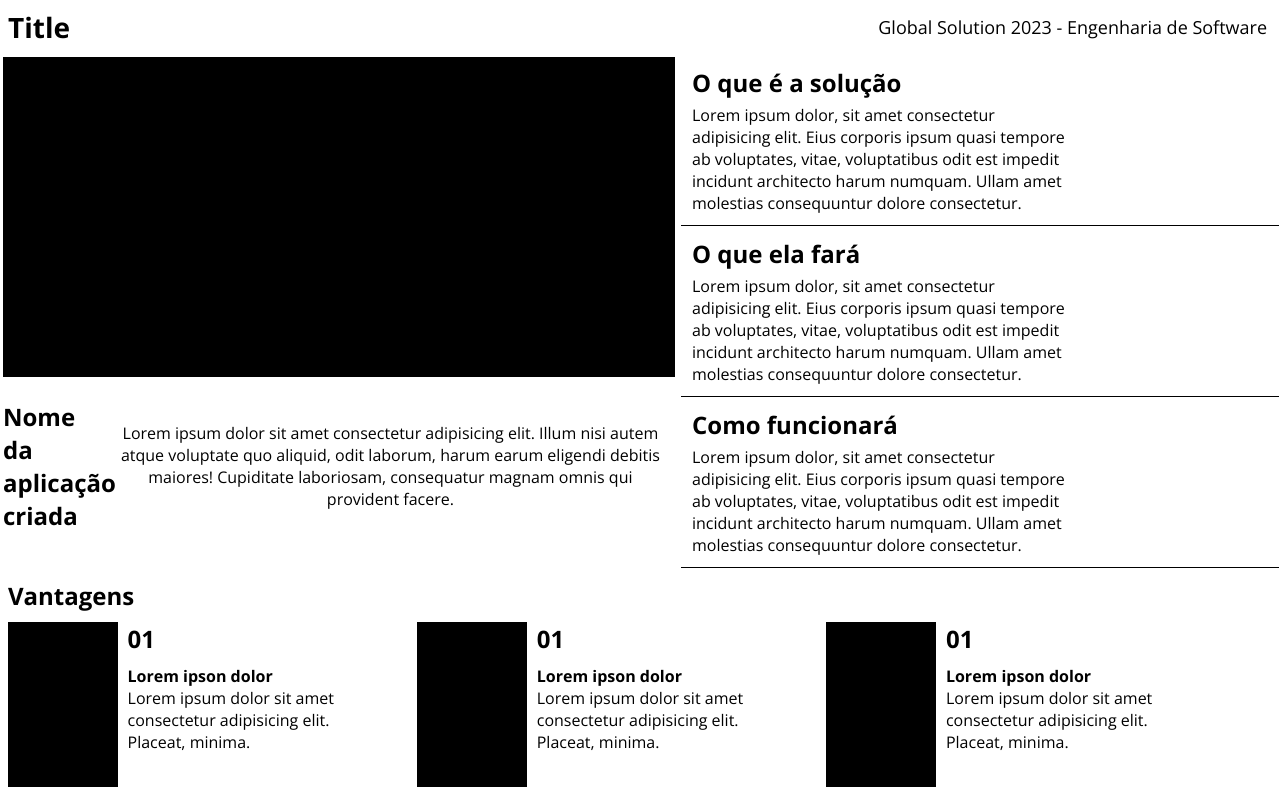
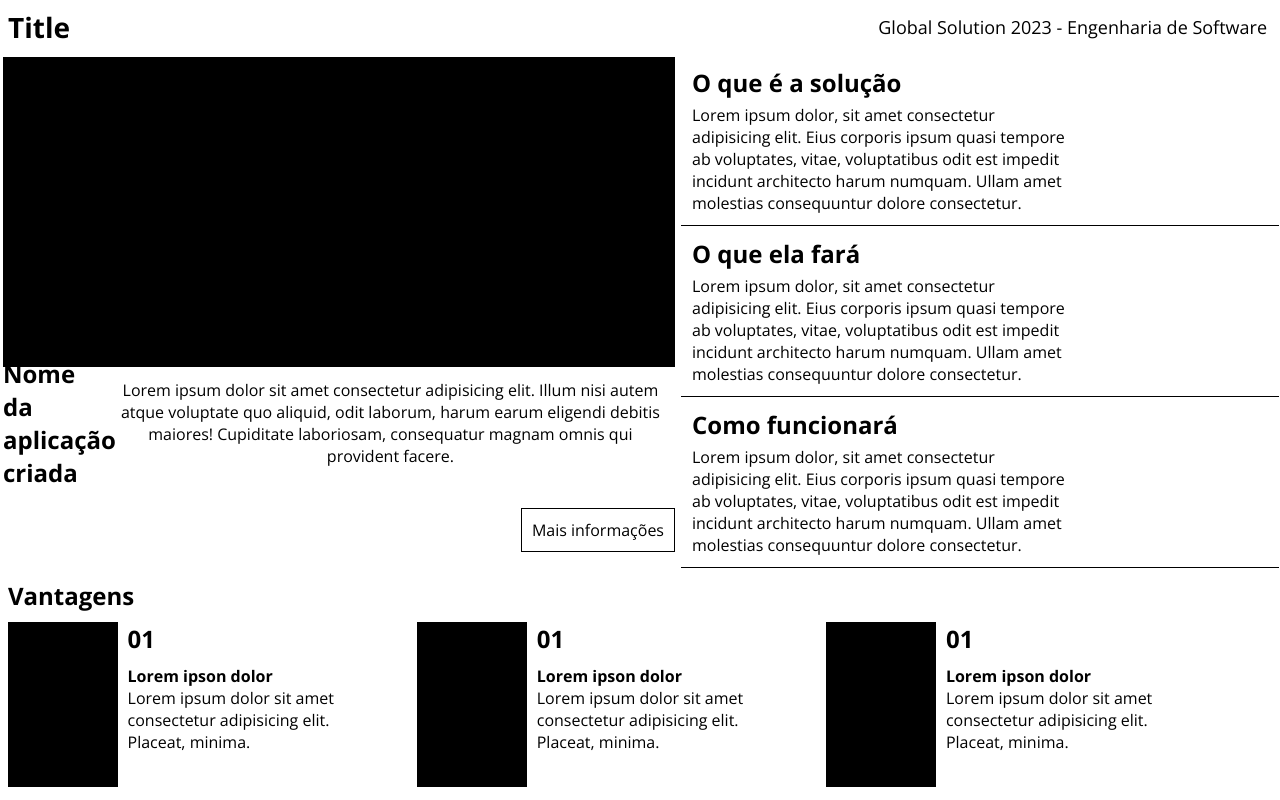
Before and after one commit to Global-Solution-2-sem/web, a React (Vite) app in the folder frontend/: page / in a window 1280 px wide. Built offline with nearby package versions, Linux system fonts and the light colour scheme; the HTML template or start-up script is replaced by a standard one.

Commit message:
feat: call to action

```diff
--- a/frontend/src/components/Images.tsx
+++ b/frontend/src/components/Images.tsx
@@ -12,6 +12,9 @@ export default function Images() {
                     <p>Lorem ipsum dolor sit amet consectetur adipisicing elit. Illum nisi autem atque voluptate quo aliquid, odit laborum, harum earum eligendi debitis maiores! Cupiditate laboriosam, consequatur magnam omnis qui provident facere.</p>
                 </div>
             </div>
+            <div className="link-container">
+                <a href="">Mais informações</a>
+            </div>
         </section>
     )
 }
--- a/frontend/src/styles/images.scss
+++ b/frontend/src/styles/images.scss
@@ -4,7 +4,7 @@ section.images-container {
 
     div {
         display: flex;
-        height: 35%;
+        height: 22%;
         gap: 2px;
         display: flex;
         align-items: center;
@@ -23,7 +23,28 @@ section.images-container {
     .main-image {
         background-color: black;
         width: 100%;
-        height: 320px;
+        height: 310px;
+    }
+
+    .link-container {
+        width: 100%;
+        height: 20%;
+        display: flex;
+        flex-direction: row-reverse;
+
+        a {
+            text-decoration: none;
+            border: 1px solid black;
+            padding: 10px;
+            color: black;
+            transition: .7s;
+
+            &:hover {
+                background-color: black;
+                color: white;
+            }
+
+        }
     }
 
     @media (max-width: 850px) {
@@ -35,5 +56,9 @@ section.images-container {
                 width: 100%;
             }
         }
+
+        .link-container {
+            justify-content: center;
+        }
     }
 }
```
Also changed, not shown: 1 other file (tests, documents, lock files or other folders).
